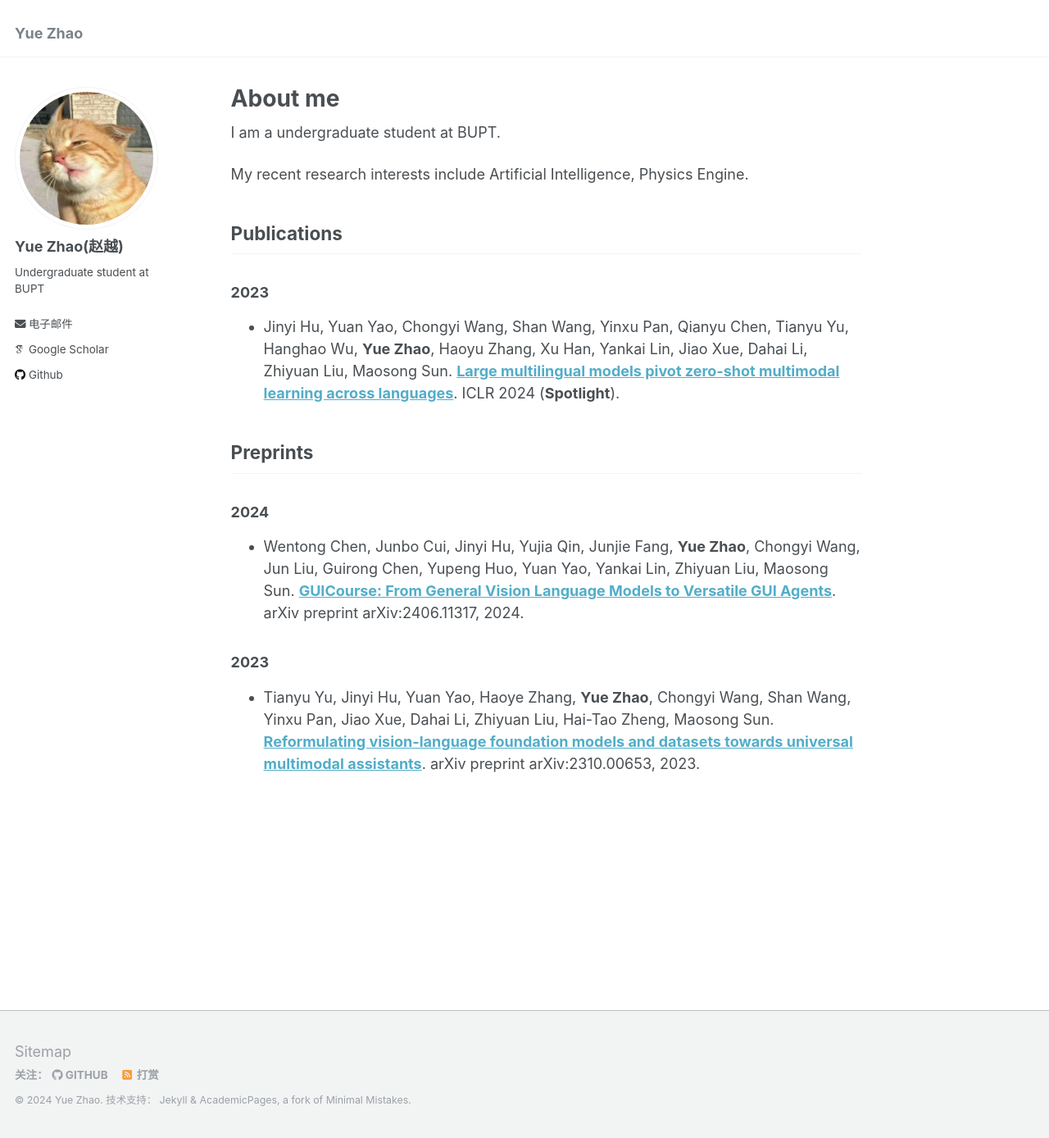
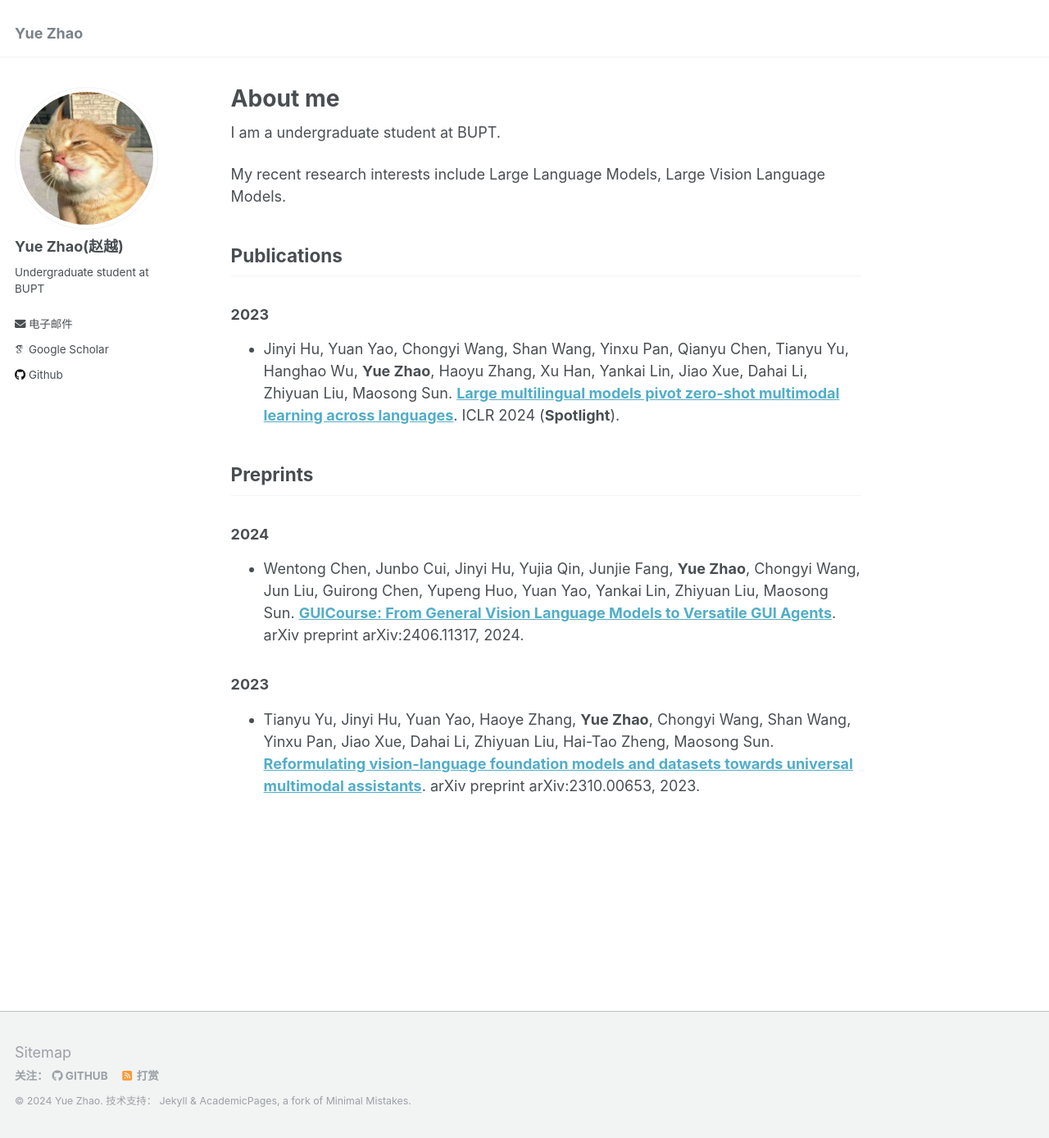
Before and after one commit to yuezhao238/yuezhao238.github.io, a Jekyll site: the page built from _pages/about.md, in a window 1280 px wide and 1388 px high. Shown: the whole window at 82% size. Built offline with Jekyll 4.4.1, drawn with Linux system fonts in a browser that asks for light colours; some web fonts are replaced.

Commit message:
update interests

```diff
--- a/_pages/about.md
+++ b/_pages/about.md
@@ -9,7 +9,7 @@ redirect_from:
 
 I am a undergraduate student at BUPT.
 
-My recent research interests include Artificial Intelligence, Physics Engine.
+My recent research interests include Large Language Models, Large Vision Language Models.
 
 ## Publications
 ### 2023
```
